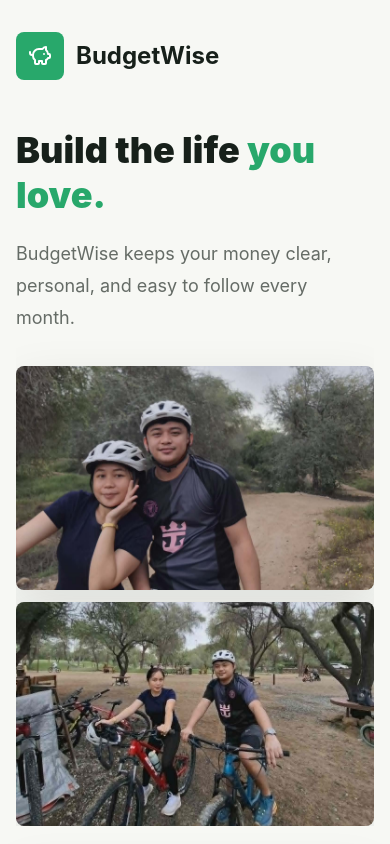
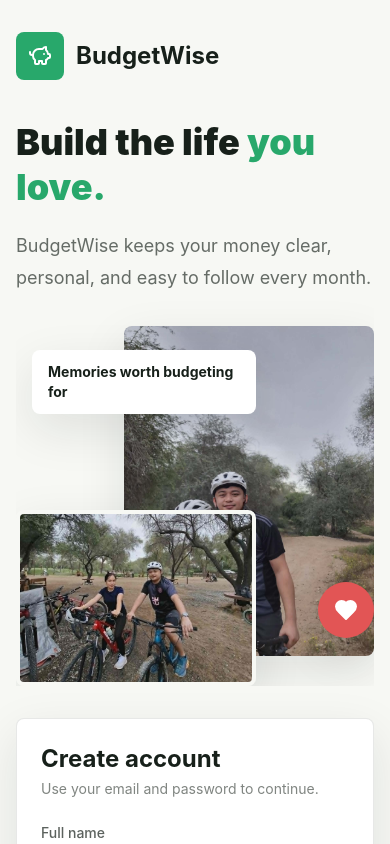
Before and after one commit to eyong777/budgetwise, a Next.js app: page /register in a window 390 px wide. Shown: the top 844 px of the page. Built offline with nearby package versions, Linux system fonts and the light colour scheme.

Commit message:
Improve login page layout

```diff
--- a/src/components/auth-form.tsx
+++ b/src/components/auth-form.tsx
@@ -77,15 +77,17 @@ export function AuthForm({ mode }: { mode: AuthMode }) {
   return (
     <div className="min-h-screen bg-paper px-4 py-8 text-ink dark:bg-[#101412] dark:text-white">
       <div className="mx-auto grid min-h-[calc(100vh-4rem)] max-w-6xl items-center gap-8 lg:grid-cols-[1fr_440px]">
-        <div className="relative min-h-[470px] overflow-hidden lg:min-h-[650px]">
+        <div className="relative overflow-hidden">
           <Link href="/" className="relative z-10 flex items-center gap-3">
             <span className="grid size-12 place-items-center rounded-lg bg-mint text-white">
               <PiggyBank />
             </span>
             <span className="text-2xl font-bold">BudgetWise</span>
           </Link>
-          <div className="relative z-10 mt-12 max-w-[350px] lg:absolute lg:left-0 lg:top-36 lg:mt-0">
-            <h1 className="text-4xl font-black leading-tight sm:text-5xl lg:text-6xl">
+
+          <div className="mt-10 grid gap-8 lg:mt-16 lg:grid-cols-[320px_1fr] lg:items-center">
+            <div className="relative z-10 max-w-[360px]">
+              <h1 className="text-4xl font-black leading-tight sm:text-5xl lg:text-[4rem]">
                 Build the life <span className="text-mint">you love.</span>
               </h1>
               <p className="mt-5 text-lg leading-8 text-ink/65 dark:text-white/65">
@@ -93,35 +95,23 @@ export function AuthForm({ mode }: { mode: AuthMode }) {
               </p>
             </div>
 
-          <div className="mt-8 grid gap-3 sm:grid-cols-[1fr_0.72fr] lg:hidden">
+            <div className="relative min-h-[360px] sm:min-h-[420px] lg:min-h-[520px]">
               <img
                 src={loginPhotos[0]}
                 alt=""
-              className="h-56 w-full rounded-lg object-cover object-[center_70%] shadow-soft"
+                className="absolute right-0 top-0 h-[330px] w-[250px] rounded-lg object-cover object-[center_72%] shadow-soft sm:h-[390px] sm:w-[300px] lg:h-[470px] lg:w-[320px]"
               />
               <img
                 src={loginPhotos[1]}
                 alt=""
-              className="h-56 w-full rounded-lg object-cover object-[center_72%] shadow-soft"
+                className="absolute bottom-0 left-0 h-44 w-60 rounded-lg border-4 border-paper object-cover object-[center_72%] shadow-soft dark:border-[#101412] sm:h-56 sm:w-72 lg:h-60 lg:w-72"
               />
+              <div className="absolute right-0 top-64 grid size-14 place-items-center rounded-full bg-coral text-white shadow-soft sm:top-80 lg:top-72">
+                <Heart fill="currentColor" size={24} />
               </div>
-
-          <div className="absolute right-0 top-10 hidden h-[590px] w-[540px] lg:block">
-            <img
-              src={loginPhotos[0]}
-              alt=""
-              className="absolute right-4 top-0 h-[500px] w-[340px] rounded-lg object-cover object-[center_72%] shadow-soft"
-            />
-            <img
-              src={loginPhotos[1]}
-              alt=""
-              className="absolute bottom-8 left-4 h-64 w-72 rounded-lg border-4 border-paper object-cover object-[center_72%] shadow-soft dark:border-[#101412]"
-            />
-            <div className="absolute right-0 top-80 grid size-16 place-items-center rounded-full bg-coral text-white shadow-soft">
-              <Heart fill="currentColor" />
+              <div className="absolute left-4 top-6 max-w-56 rounded-lg bg-white px-4 py-3 text-sm font-bold shadow-soft dark:bg-[#18201c] sm:left-10">
+                Memories worth budgeting for
               </div>
-            <div className="absolute left-14 top-24 rounded-lg bg-white px-4 py-3 text-sm font-bold shadow-soft dark:bg-[#18201c]">
-              Memories worth budgeting for
             </div>
           </div>
         </div>
```
Lines whose indentation alone changed are shown as unchanged.
